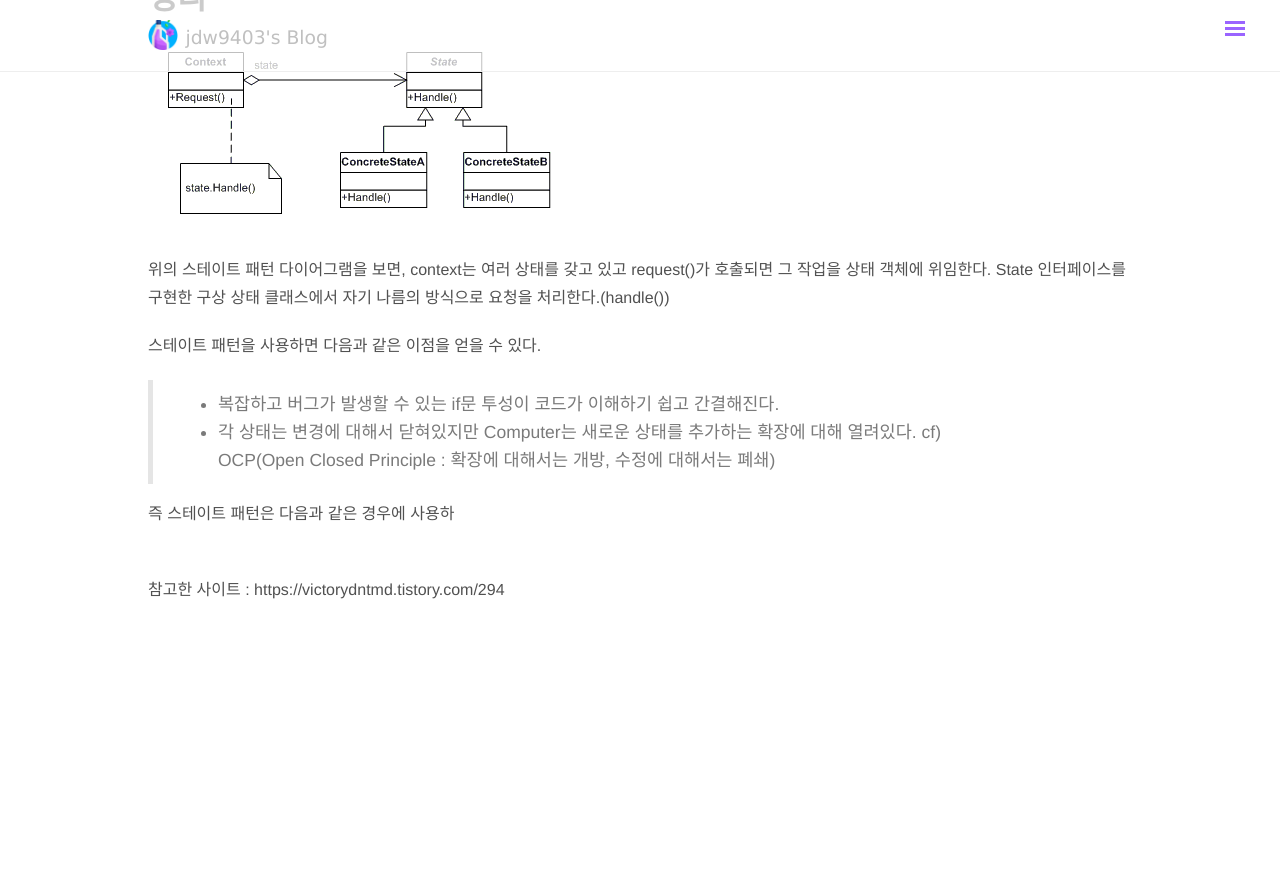
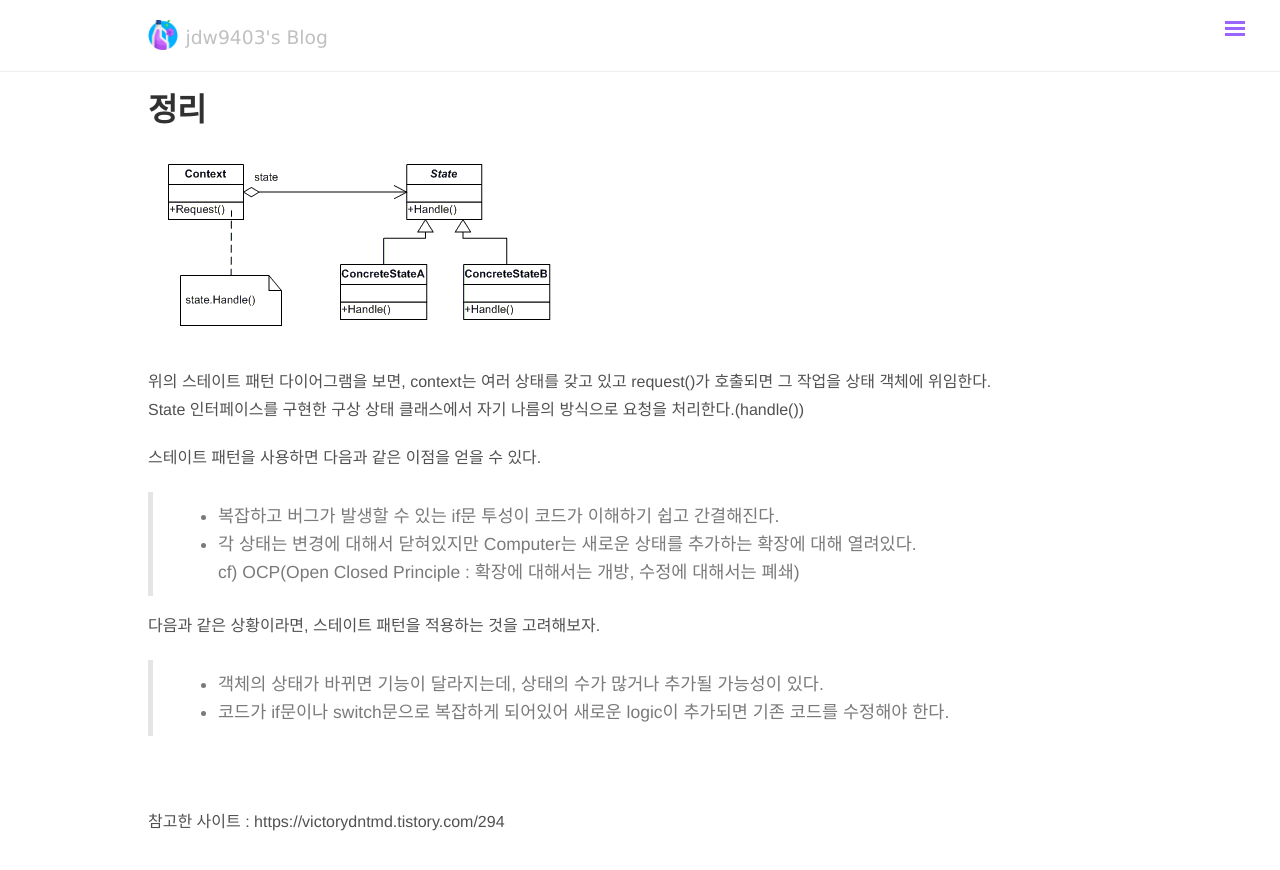
Before and after one commit to jdw9403/jdw9403.github.io, a Jekyll site: the page built from _posts/DesignPattern/2019-04-02-state_pattern.md, in a window 1280 px wide and 900 px high, scrolled down 3753 px. Shown: the top 870 px of the window. Built offline with Jekyll 4.4.1, drawn with Linux system fonts in a browser that asks for light colours; nearby versions of some CDN libraries; before the commit the page ends 4421 px from its top, so only the background shows below that; some of the changed text lies outside the part shown.

Commit message:
state pattern 추가

```diff
--- a/_posts/DesignPattern/2019-04-02-state_pattern.md
+++ b/_posts/DesignPattern/2019-04-02-state_pattern.md
@@ -5,6 +5,7 @@
 tag: [DesignPattern]
 ---
 ## 객체의 상태를 캡슐화하고, 현재 상태를 나타내는 객체에게 행동을 위임하는 패턴
+<br>
 <br>
 
 # 기존 코드
@@ -34,6 +35,7 @@
     }
   }
 </pre>
+<br>
 <br>
 
 # 문제점 : 다른 상태가 추가된다면?
@@ -71,14 +73,15 @@
   }
 </pre>
 
-상태가 늘어날수록 **코드는 길어지고**, if문과 switch문이 복잡해져 **생각지못한 버그**가 발생할 수도 있다.
+상태가 늘어날수록 **코드는 길어지고**, if문과 switch문이 복잡해져 **생각지못한 버그**가 발생할 수도 있다.<br>
 또한 다른 곳에서 같은 코드를 쓴다면, **매번 코드를 수정**해야한다.
+<br>
 <br>
 
 # 스테이트 패턴 적용
 
-객체지향 원칙에 따르면 바뀌는 부분을 **캡슐화** 해야된다.
-이에 따라 스테이트 패턴에서는 **상태를 인터페이스로 캡슐화하고, 현재 상태를 나타내는 객체에게 행동을 위임한다.**
+객체지향 원칙에 따르면 바뀌는 부분을 **캡슐화** 해야된다.<br>
+이에 따라 스테이트 패턴에서는 상태를 인터페이스로 캡슐화하고, 현재 상태를 나타내는 객체에게 행동을 위임한다.
 
 인터페이스는 다음과 같이 정의할 수 있다.
 
@@ -156,21 +159,30 @@
   }
 </pre>
 <br>
+<br>
 
 # 정리
 
 ![Image](/assets/DesignPattern/2019-04-02-state_pattern/diagram.png)
 
-위의 스테이트 패턴 다이어그램을 보면, context는 여러 상태를 갖고 있고 request()가 호출되면 그 작업을 상태 객체에 위임한다.
+위의 스테이트 패턴 다이어그램을 보면, context는 여러 상태를 갖고 있고 request()가 호출되면 그 작업을 상태 객체에 위임한다.<br>
 State 인터페이스를 구현한 구상 상태 클래스에서 자기 나름의 방식으로 요청을 처리한다.(handle())
 
 스테이트 패턴을 사용하면 다음과 같은 이점을 얻을 수 있다.
 
 >- 복잡하고 버그가 발생할 수 있는 if문 투성이 코드가 이해하기 쉽고 간결해진다.
->- 각 상태는 변경에 대해서 닫혀있지만 Computer는 새로운 상태를 추가하는 확장에 대해 열려있다.
+>- 각 상태는 변경에 대해서 닫혀있지만 Computer는 새로운 상태를 추가하는 확장에 대해 열려있다.<br>
 >  cf) OCP(Open Closed Principle : 확장에 대해서는 개방, 수정에 대해서는 폐쇄)
+<br>
 
-즉 스테이트 패턴은 다음과 같은 경우에 사용하
+다음과 같은 상황이라면, 스테이트 패턴을 적용하는 것을 고려해보자.
+
+>- 객체의 상태가 바뀌면 기능이 달라지는데, 상태의 수가 많거나 추가될 가능성이 있다.<br>
+>- 코드가 if문이나 switch문으로 복잡하게 되어있어 새로운 logic이 추가되면 기존 코드를 수정해야 한다.
+<br>
+
+
 
 <br>
+<br>
 참고한 사이트 : https://victorydntmd.tistory.com/294
```
